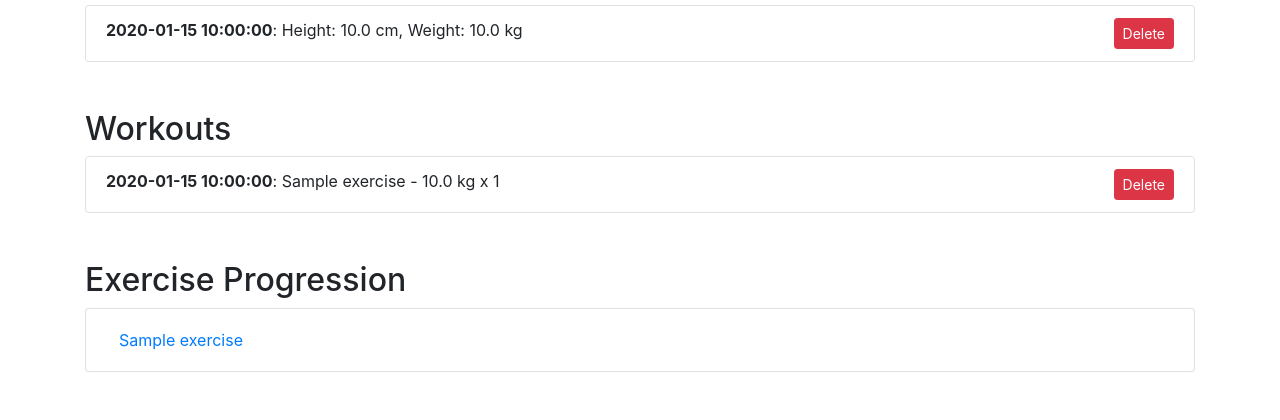
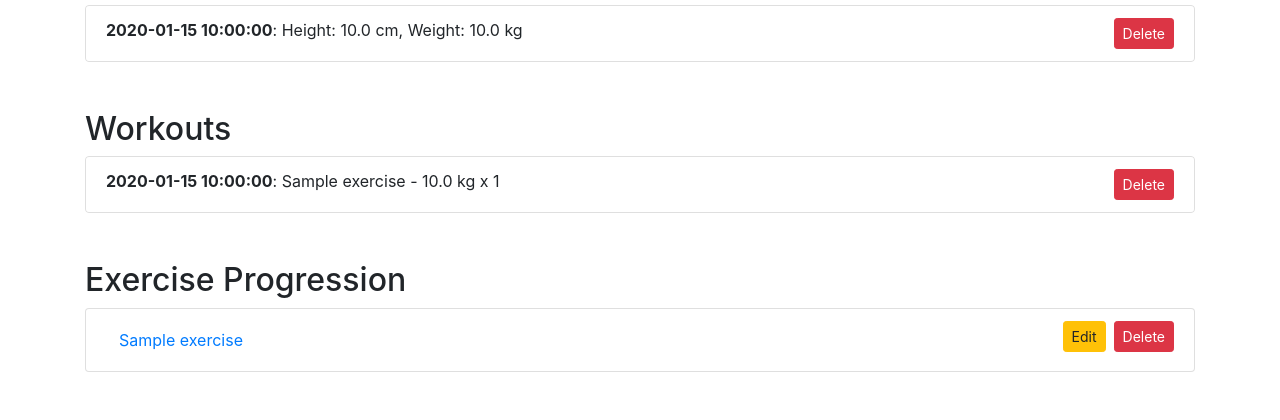
Before and after one commit to sudoxyz/GymProgressTracker, a Flask app: page / in a window 1280 px wide. Shown: the part 1327-1747 px from the top of the page. Run offline with Flask 3, Linux system fonts and the light colour scheme; a user stored in the database is signed in; tables that the repository leaves empty hold one stand-in row (values such as "Sample post"); some libraries are stand-ins or nearby versions.

Commit message:
Add edit feature to exercises

```diff
--- a/app.py
+++ b/app.py
@@ -147,6 +147,30 @@ def add_exercise():
 
     return redirect(url_for('index'))
 
+@app.route('/delete_exercise/<int:exercise_id>')
+@login_required
+def delete_exercise(exercise_id):
+    conn = get_db_connection()
+
+    conn.execute('DELETE FROM exercises WHERE id = ? AND user_id = ?', (exercise_id, current_user.id))
+    conn.execute('DELETE FROM workouts WHERE exercise_id = ? AND user_id = ?', (exercise_id, current_user.id))
+
+    conn.commit()
+    conn.close()
+    return redirect(url_for('index'))
+
+@app.route('/edit_exercise/<int:exercise_id>', methods=['POST'])
+@login_required
+def edit_exercise(exercise_id):
+    new_name = request.form['new_name']
+
+    conn = get_db_connection()
+    conn.execute('UPDATE exercises SET name = ? WHERE id = ? AND user_id = ?', (new_name, exercise_id, current_user.id))
+
+    conn.commit()
+    conn.close()
+    return redirect(url_for('index'))
+
 @app.route('/add_workout', methods=['POST'])
 @login_required
 def add_workout():
--- a/templates/index.html
+++ b/templates/index.html
@@ -117,6 +117,35 @@
                 <a href="/exercise_graph/{{ exercise.id }}" class="btn btn-link">
                     {{ exercise.name }}
                 </a>
+                <a href="/delete_exercise/{{ exercise.id }}" class="btn btn-danger btn-sm float-right ml-2">Delete</a>
+                <button type="button" class="btn btn-warning btn-sm float-right" data-toggle="modal" data-target="#editExerciseModal{{ exercise.id }}">
+                    Edit
+                </button>
+
+                <div class="modal fade" id="editExerciseModal{{ exercise.id }}" tabindex="-1" role="dialog" aria-labelledby="editExerciseModalLabel{{ exercise.id }}" aria-hidden="true">
+                    <div class="modal-dialog" role="document">
+                        <div class="modal-content">
+                            <div class="modal-header">
+                                <h5 class="modal-title" id="editExerciseModalLabel{{ exercise.id }}">Edit Exercise</h5>
+                                <button type="button" class="close" data-dismiss="modal" aria-label="Close">
+                                    <span aria-hidden="true">&times;</span>
+                                </button>
+                            </div>
+                            <form action="/edit_exercise/{{ exercise.id }}" method="POST">
+                                <div class="modal-body">
+                                    <div class="form-group">
+                                        <label for="new_name">New Name</label>
+                                        <input type="text" class="form-control" name="new_name" value="{{ exercise.name }}" required>
+                                    </div>
+                                </div>
+                                <div class="modal-footer">
+                                    <button type="button" class="btn btn-secondary" data-dismiss="modal">Close</button>
+                                    <button type="submit" class="btn btn-primary">Save changes</button>
+                                </div>
+                            </form>
+                        </div>
+                    </div>
+                </div>
             </li>
         {% endfor %}
     </ul>
```
